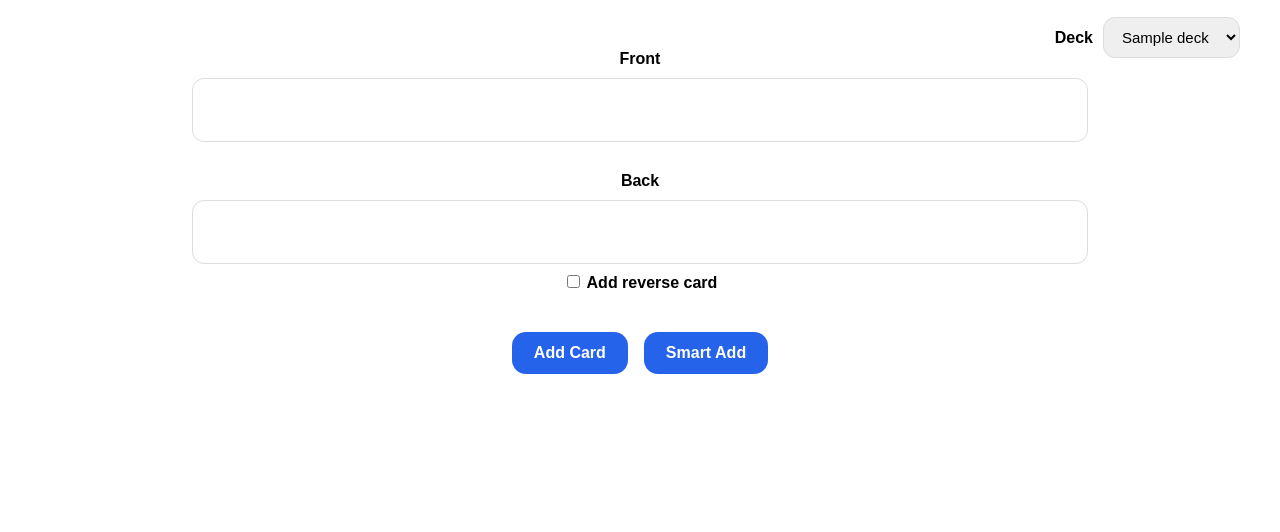
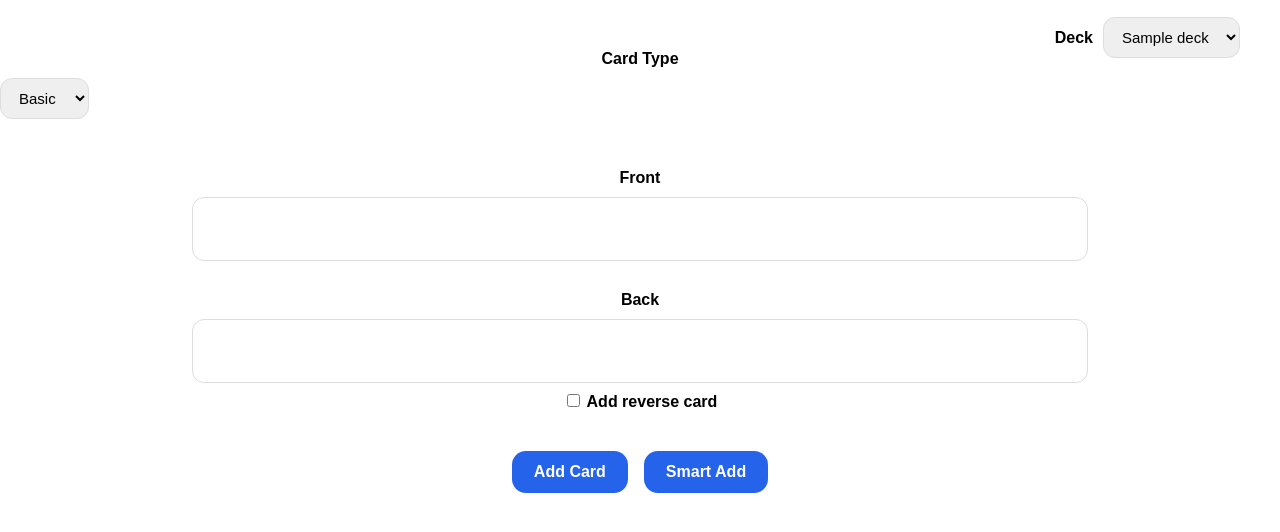
Before and after one commit to lewisbryan302-cloud/LanguageApp, a FastAPI app: page /add-card in a window 1280 px wide. Shown: the part 83-615 px from the top of the page. Run offline with FastAPI, Linux system fonts and the light colour scheme; a database or web service that is not in the repository returns one stand-in record (values such as "Sample title").

Commit message:
cloze cards

```diff
--- a/app.py
+++ b/app.py
@@ -10,11 +10,39 @@ from embedding_helper import get_similar_words
 from embedding_helper import get_similar_words_with_translations
 from fsrs_scheduler import schedule_review
 from pydantic import BaseModel
+import re
+from markupsafe import Markup, escape
+
+
+def render_cloze_hidden(text: str) -> Markup:
+    escaped = escape(text)
+
+    hidden = re.sub(
+        r"\{\{c\d+::(.*?)\}\}",
+        '<span class="cloze-blank">_____</span>',
+        str(escaped)
+    )
+
+    return Markup(hidden)
+
+
+def render_cloze_revealed(text: str) -> Markup:
+    escaped = escape(text)
+
+    revealed = re.sub(
+        r"\{\{c\d+::(.*?)\}\}",
+        r'<span class="cloze-answer">\1</span>',
+        str(escaped)
+    )
+
+    return Markup(revealed)
 
 embedding_model = SentenceTransformer("paraphrase-multilingual-MiniLM-L12-v2")
 
 app = FastAPI()
 templates = Jinja2Templates(directory="templates")
+templates.env.filters["cloze_hidden"] = render_cloze_hidden
+templates.env.filters["cloze_revealed"] = render_cloze_revealed
 
 def get_next_review_date(rating: int):
     if rating == 0:
@@ -107,7 +135,7 @@ def review_page(request: Request, deck_id: int):
     cursor = conn.cursor()
 
     cursor.execute("""
-    SELECT id, front, back
+    SELECT id, front, back, card_type
     FROM flashcards
     WHERE deck_id = %s
     AND next_review <= NOW()
@@ -248,17 +276,18 @@ def add_card(
     deck_id: int = Form(...),
     front: str = Form(...),
     back: str = Form(...),
+    card_type: str = Form("basic"),
     add_reverse: str | None = Form(None)
 ):
     conn = get_connection()
     cursor = conn.cursor()
 
     cursor.execute("""
-        INSERT INTO flashcards (deck_id, front, back)
-        VALUES (%s, %s, %s);
-    """, (deck_id, front, back))
+        INSERT INTO flashcards (deck_id, front, back, card_type)
+        VALUES (%s, %s, %s, %s);
+    """, (deck_id, front, back, card_type))
 
-    if add_reverse == "yes":
+    if add_reverse == "yes" and card_type == "basic":
         cursor.execute("""
             INSERT INTO flashcards (deck_id, front, back)
             VALUES (%s, %s, %s);
--- a/templates/add_card.html
+++ b/templates/add_card.html
@@ -210,6 +210,29 @@
                 background: #d1d5db;
             }
 
+            .cloze-editor {
+                width: 70%;
+                min-height: 120px;
+                margin: 0 auto;
+                padding: 16px;
+
+                border: 1px solid #ddd;
+                border-radius: 14px;
+
+                font-size: 18px;
+                line-height: 1.6;
+
+                background: white;
+            }
+
+            .cloze-highlight {
+                background: #dbeafe;
+                color: #1d4ed8;
+                padding: 2px 5px;
+                border-radius: 6px;
+                font-weight: bold;
+            }
+
             @media (max-width: 800px) {
             .banner-content {
                 flex-direction: column;
@@ -318,24 +341,63 @@
 
         </div>
 
+        <label class="add-label">Card Type</label>
+
+        <select name="card_type" id="card-type-select" class="deck-selector">
+            <option value="basic">Basic</option>
+            <option value="cloze">Cloze</option>
+        </select>
+
+        <input type="hidden" name="front" id="front-hidden">
+
+        <div id="basic-options">
+
             <label class="add-label">Front</label>
-        <textarea name="front" class="add-card" required></textarea>
+            <textarea name="front_basic" class="add-card" id="front-basic-field"></textarea>
 
             <label class="add-label">Back</label>
-        <textarea name="back" class="add-card" required></textarea>
+            <textarea name="back" class="add-card" id="back-field"></textarea>
 
             <label class="reverse-label">
                 <input
                     type="checkbox"
                     name="add_reverse"
                     value="yes"
-
                     {% if add_reverse == "yes" %}
                         checked
                     {% endif %}
                 >
                 Add reverse card
             </label>
+
+        </div>
+
+        <div id="cloze-options">
+
+            <label class="add-label">Cloze Text</label>
+
+            <div
+                id="cloze-editor"
+                class="cloze-editor"
+                contenteditable="true"
+            ></div>
+
+            <input
+                type="hidden"
+                name="back"
+                id="back-hidden"
+                value="cloze"
+            >
+
+            <button
+                type="button"
+                class="add-card-button"
+                onclick="makeCloze()"
+            >
+                Make Cloze
+            </button>
+
+        </div>
 
         <div class="button-row">
 
@@ -360,6 +422,15 @@
 
     <script>
         const form = document.getElementById("add-card-form");
+        const cardTypeSelect = document.getElementById("card-type-select");
+
+        const basicOptions = document.getElementById("basic-options");
+        const clozeOptions = document.getElementById("cloze-options");
+
+        const frontBasicField = document.getElementById("front-basic-field");
+        const backField = document.getElementById("back-field");
+        const frontHidden = document.getElementById("front-hidden");
+        const clozeEditor = document.getElementById("cloze-editor");
 
         form.addEventListener("keydown", function(event) {
             if (event.ctrlKey && event.key === "Enter") {
@@ -392,9 +463,79 @@
                 "select[name='deck_id']"
             ).value;
 
-            window.location.href =
-                "/review/" + deckId;
+            window.location.href = "/review/" + deckId;
         }
+
+        function makeCloze() {
+            const selection = window.getSelection();
+
+            if (!selection.rangeCount || selection.toString().trim() === "") {
+                return;
+            }
+
+            const range = selection.getRangeAt(0);
+
+            const span = document.createElement("span");
+            span.className = "cloze-highlight";
+            span.dataset.cloze = "true";
+
+            range.surroundContents(span);
+
+            selection.removeAllRanges();
+        }
+
+        function updateCardTypeView() {
+            if (cardTypeSelect.value === "cloze") {
+                basicOptions.style.display = "none";
+                clozeOptions.style.display = "block";
+
+                frontBasicField.required = false;
+                backField.required = false;
+            } else {
+                basicOptions.style.display = "block";
+                clozeOptions.style.display = "none";
+
+                frontBasicField.required = true;
+                backField.required = true;
+            }
+        }
+
+        cardTypeSelect.addEventListener("change", function () {
+
+            localStorage.setItem(
+                "selected_card_type",
+                cardTypeSelect.value
+            );
+
+            updateCardTypeView();
+        });
+
+        const savedCardType =
+            localStorage.getItem("selected_card_type");
+
+        if (savedCardType) {
+            cardTypeSelect.value = savedCardType;
+        }
+
+        updateCardTypeView();
+
+        form.addEventListener("submit", function () {
+            if (cardTypeSelect.value === "cloze") {
+                let html = clozeEditor.innerHTML;
+
+                html = html.replace(
+                    /<span class="cloze-highlight" data-cloze="true">(.*?)<\/span>/g,
+                    "{% raw %}{{c1::$1}}{% endraw %}"
+                );
+
+                html = html.replace(/<[^>]+>/g, "");
+
+                frontHidden.value = html;
+                backField.value = "cloze";
+            } else {
+                frontHidden.value = frontBasicField.value;
+            }
+        });
     </script>
 </body>
 </html>
```
Also changed, not shown: templates/review.html (+47 -0 lines). Lines whose indentation alone changed are shown as unchanged.
